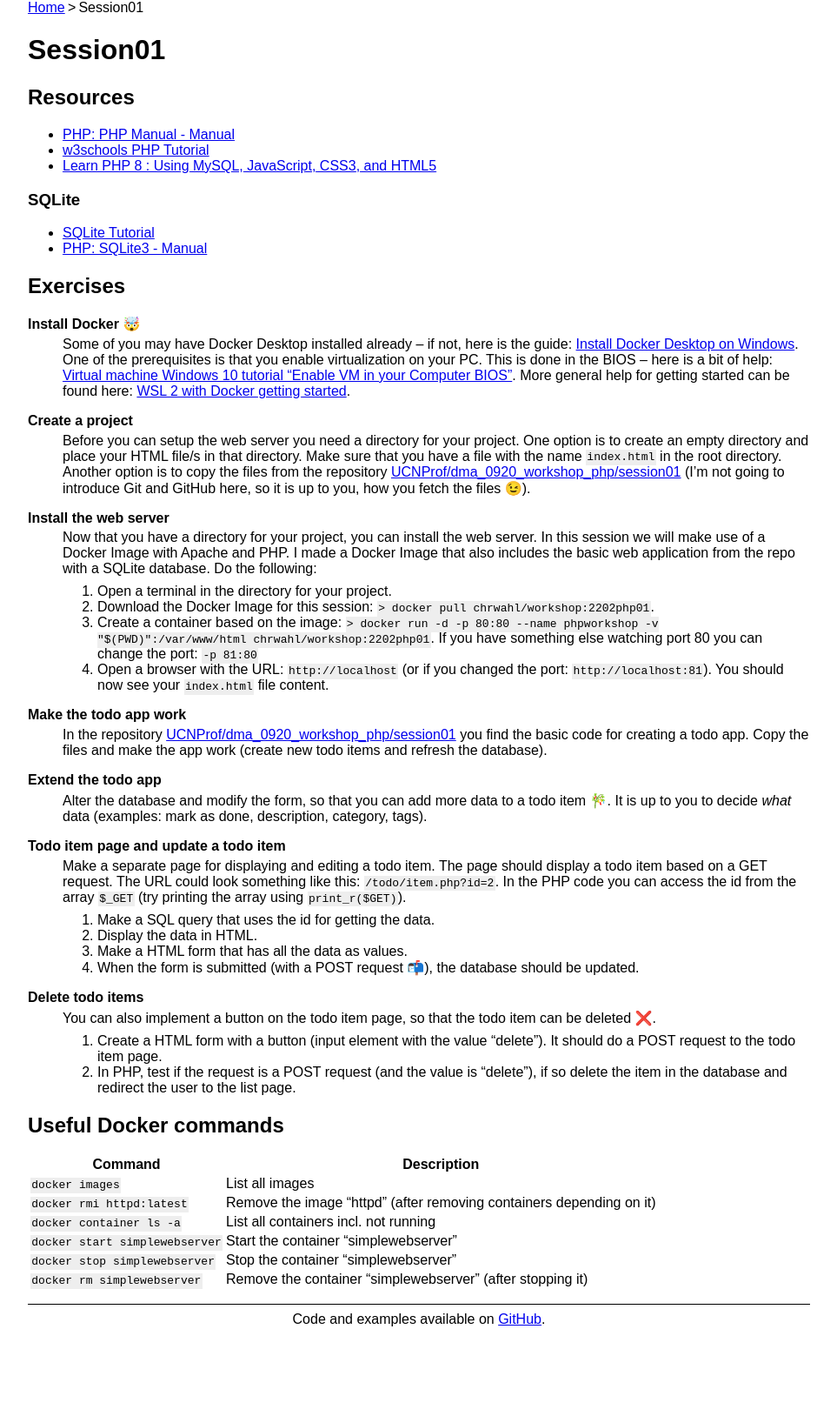
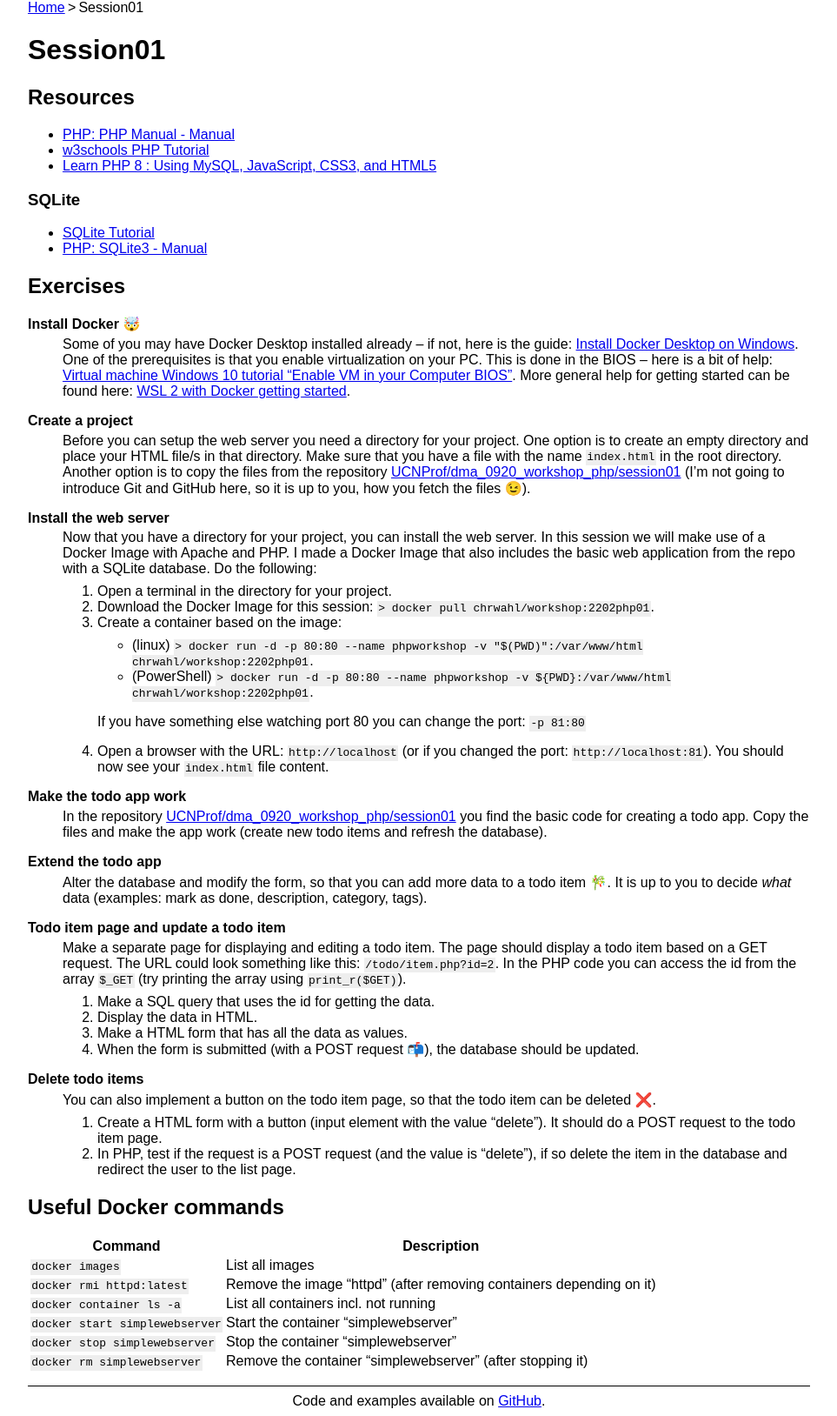
Before and after one commit to UCNProf/dma_0920_workshop_php, a Jekyll site: the page built from docs/session01/index.md, in a window 1280 px wide. Shown: the whole page at 87% size, without its empty margins (158-1121 px from the left). Built offline with Jekyll 4.4.1, drawn with Linux system fonts in a browser that asks for light colours; before the commit the page ends 1534 px from its top, so only the background shows below that.

Commit message:
Added commend for PowerShell

```diff
--- a/docs/session01/index.md
+++ b/docs/session01/index.md
@@ -27,7 +27,11 @@ Install the web server
 
     1. Open a terminal in the directory for your project.
     2. Download the Docker Image for this session: `> docker pull chrwahl/workshop:2202php01`.
-    3. Create a container based on the image: `> docker run -d -p 80:80 --name phpworkshop -v "$(PWD)":/var/www/html chrwahl/workshop:2202php01`. If you have something else watching port 80 you can change the port: `-p 81:80`
+    3. Create a container based on the image:
+       - (linux) `> docker run -d -p 80:80 --name phpworkshop -v "$(PWD)":/var/www/html chrwahl/workshop:2202php01`.
+       - (PowerShell) `> docker run -d -p 80:80 --name phpworkshop -v ${PWD}:/var/www/html chrwahl/workshop:2202php01`.
+
+       If you have something else watching port 80 you can change the port: `-p 81:80`
     4. Open a browser with the URL: `http://localhost` (or if you changed the port: `http://localhost:81`). You should now see your `index.html` file content.
 
 Make the todo app work
```
